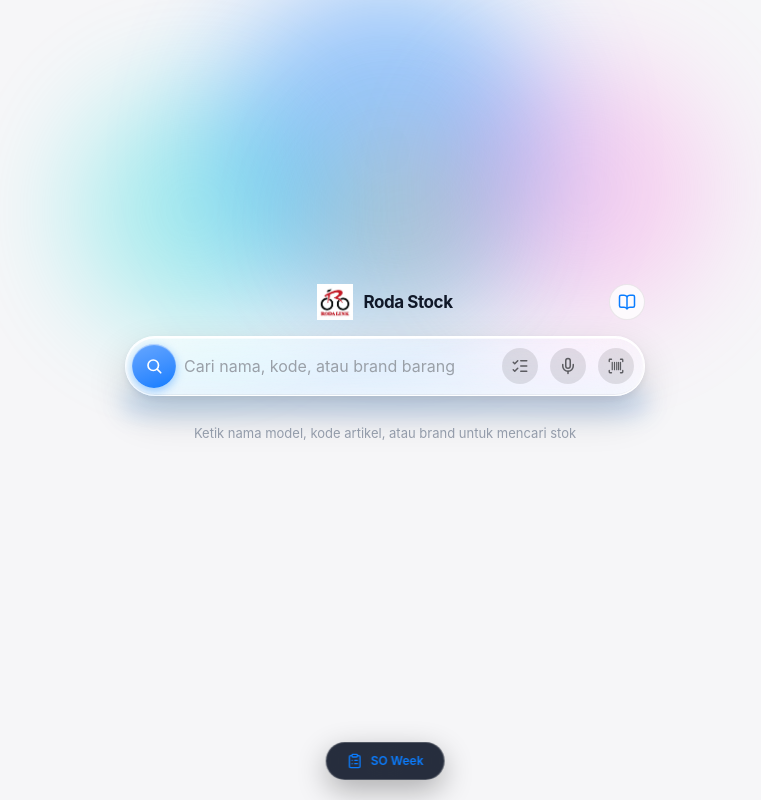
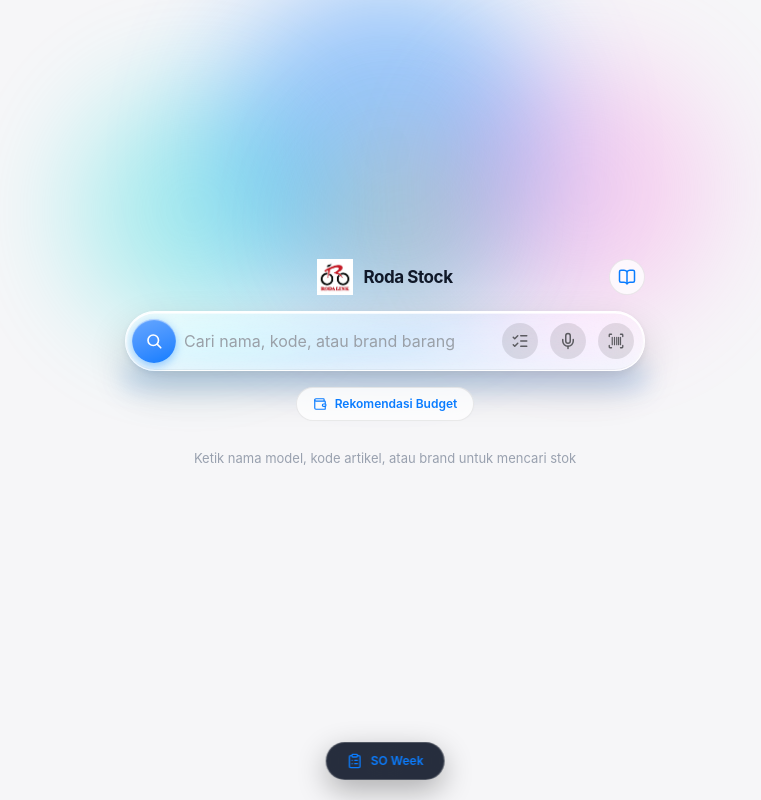
Before and after one commit to nearmeoi/roda-mks, a Next.js app in the folder web/: page / in a window 1280 px wide. Shown: the whole page, without its empty margins (255-1016 px from the left). Built offline with nearby package versions, Linux system fonts and the light colour scheme; what @zxing/library would draw is missing.

Commit message:
feat: add budget recommendation entry button to home screen

```diff
--- a/web/app/page.tsx
+++ b/web/app/page.tsx
@@ -13,7 +13,7 @@ import { useRecentSearches } from "@/lib/recentSearches";
 import { useCompareList } from "@/lib/comparison";
 import { useStockCounts } from "@/lib/soWeek";
 import { copyToClipboard, formatBulkWhatsAppMessage } from "@/lib/copy";
-import { Star, History, X, ArrowLeftRight, ClipboardList, Check, Copy, BookOpen } from "lucide-react";
+import { Star, History, X, ArrowLeftRight, ClipboardList, Check, Copy, BookOpen, Wallet } from "lucide-react";
 
 const RESULT_LIMIT = 15;
 const allProducts = getAllProducts();
@@ -170,6 +170,16 @@ function HomeContent() {
           isSelectMode={isSelectMode}
           onToggleSelectMode={() => setIsSelectMode(!isSelectMode)}
         />
+
+        {!hasQuery && !isSelectMode && (
+          <Link
+            href="/rekomendasi"
+            className="flex items-center gap-2 rounded-full border border-black/[0.08] bg-white/80 px-4 py-2 text-xs font-semibold text-gray-700 backdrop-blur-md transition-all hover:border-black/20 active:scale-95"
+          >
+            <Wallet className="h-3.5 w-3.5 text-accent" />
+            <span>Rekomendasi Budget</span>
+          </Link>
+        )}
 
         {/* Recent Searches Chips */}
         {recent.length > 0 && !hasQuery && (
```
